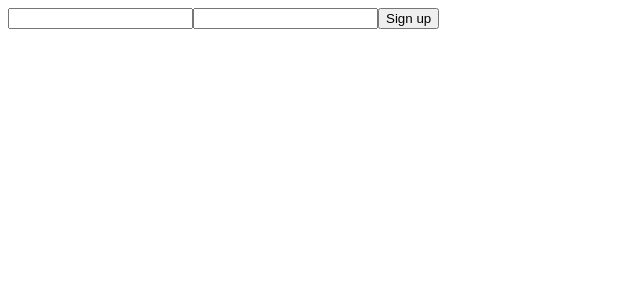
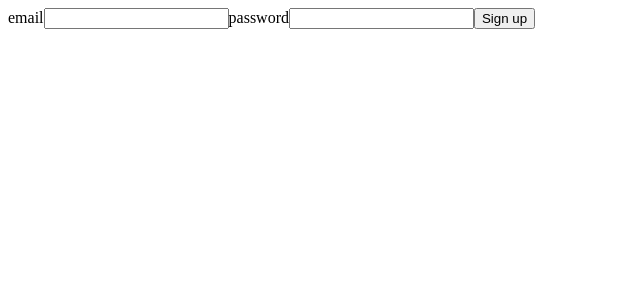
Before and after one commit to Suisuikitai/caesar-chat, a Next.js app: page /signup in a window 1280 px wide. Shown: the top 300 px of the page, without its empty margins (0-640 px from the left). Built offline with nearby package versions, Linux system fonts and the light colour scheme.

Commit message:
少し整理

```diff
--- a/pages/signup.tsx
+++ b/pages/signup.tsx
@@ -1,19 +1,19 @@
 import firebase from 'firebase/app'
 import Head from 'next/head'
-import React, { useState } from 'react'
+import React, { SyntheticEvent, useState } from 'react'
 import 'firebase/analytics'
 import 'firebase/auth'
 import 'firebase/firestore'
 
 export default function signup() {
-  const [userId, setUserId] = useState('')
+  const [email, setEmail] = useState('')
   const [password, setPassword] = useState('')
 
-  const createUser = async (e) => {
+  const createUser = async (e: SyntheticEvent) => {
     e.preventDefault()
     firebase
       .auth()
-      .createUserWithEmailAndPassword(userId, password)
+      .createUserWithEmailAndPassword(email, password)
       .then((userCredential) => {
         console.log(userCredential.user)
       })
@@ -29,13 +29,18 @@ export default function signup() {
         <link rel='icon' href='/favicon.ico' />
       </Head>
       <form action='post'>
+        <label htmlFor='email'>
+          email
           <input
-          type='text'
-          value={userId}
-          onChange={(e) => setUserId(e.target.value)}
-          name='userId'
-          id='userId'
+            type='email'
+            value={email}
+            onChange={(e) => setEmail(e.target.value)}
+            name='email'
+            id='email'
           />
+        </label>
+        <label htmlFor='password'>
+          password
           <input
             type='password'
             value={password}
@@ -43,6 +48,7 @@ export default function signup() {
             name='password'
             id='password'
           />
+        </label>
         <button onClick={createUser} type='button'>
           Sign up
         </button>
```
Also changed, not shown: components/user.tsx (added, +53 -0 lines). Lines whose indentation alone changed are shown as unchanged.
